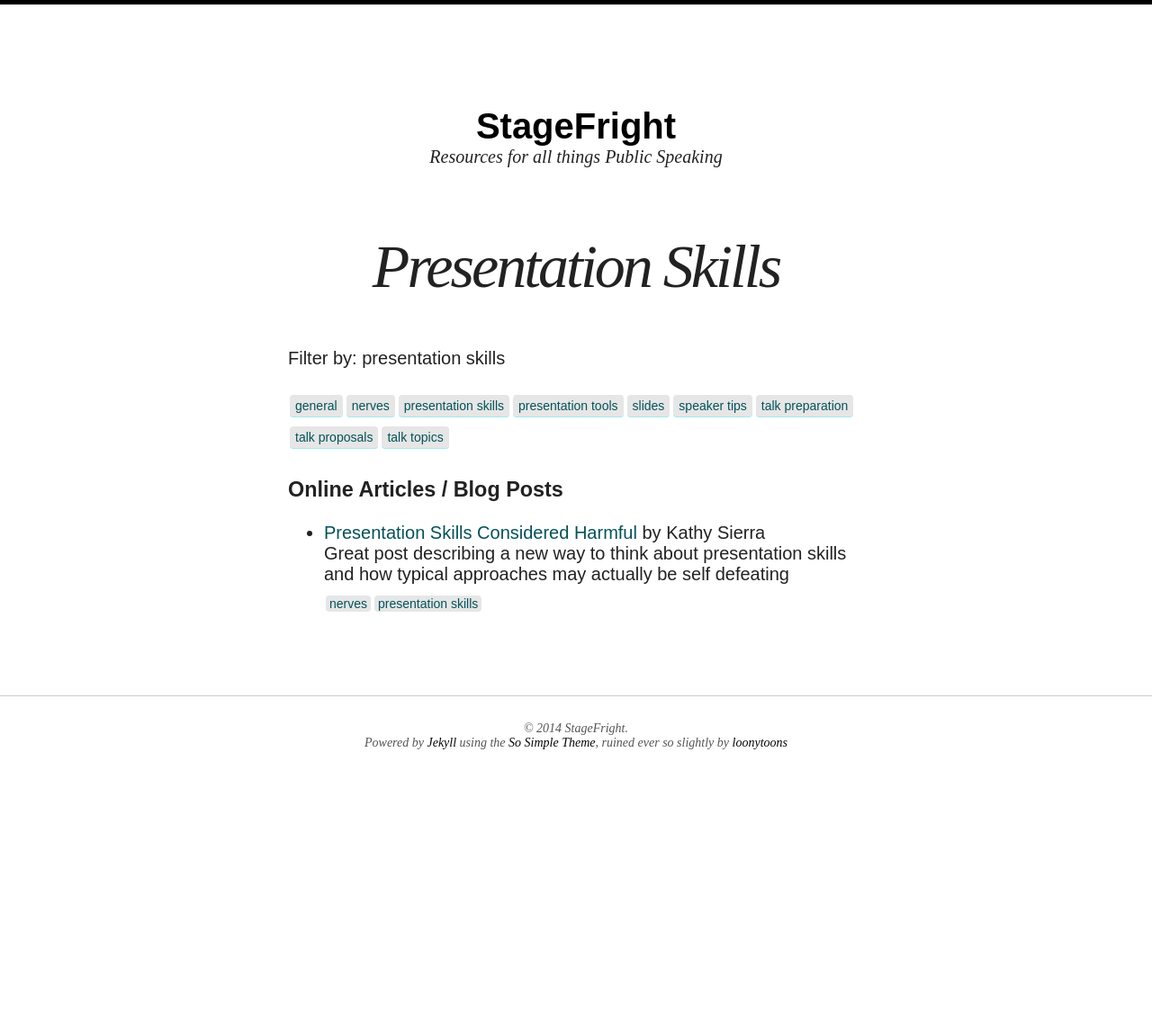
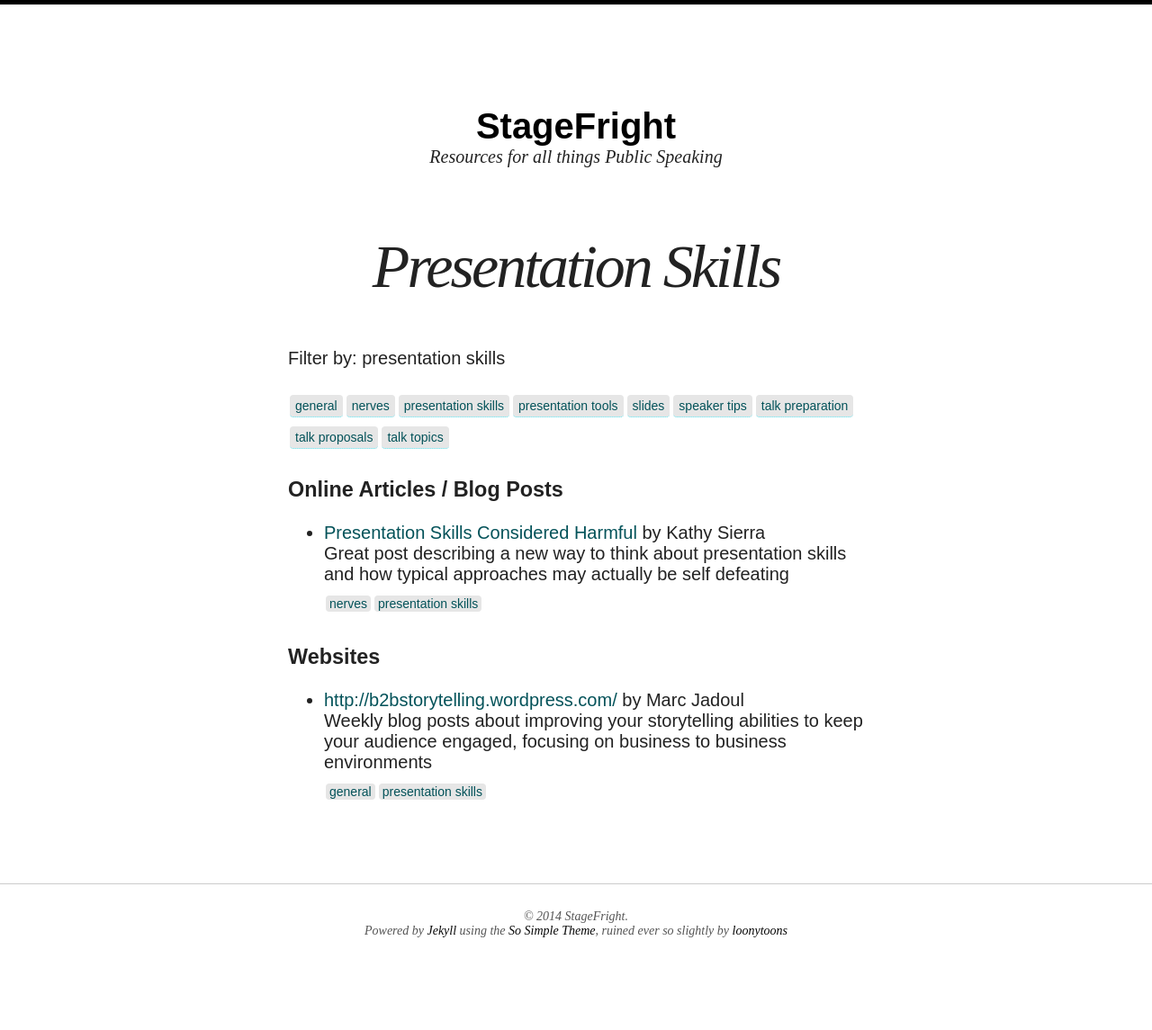
Before and after one commit to stagefright/stagefright.github.io, a Jekyll site: the page built from tags/presentation-skills.html, in a window 1280 px wide. Shown: the whole page at 90% size. Built offline with Jekyll 4.4.1, drawn with Linux system fonts in a browser that asks for light colours; nearby versions of some CDN libraries; before the commit the page ends 936 px from its top, so only the background shows below that.

Commit message:
Added b2bstroytelling.wordpress.com

```diff
--- a/_data/resources-sites.yml
+++ b/_data/resources-sites.yml
@@ -21,3 +21,10 @@
   description: A motivational site for those looking to get into speaking, providing articles, blog posts and resources for curators
   tags:
     - general
+
+- url: http://b2bstorytelling.wordpress.com/
+  author: Marc Jadoul
+  description: Weekly blog posts about improving your storytelling abilities to keep your audience engaged, focusing on business to business environments
+  tags:
+    - general
+    - presentation skills
```
